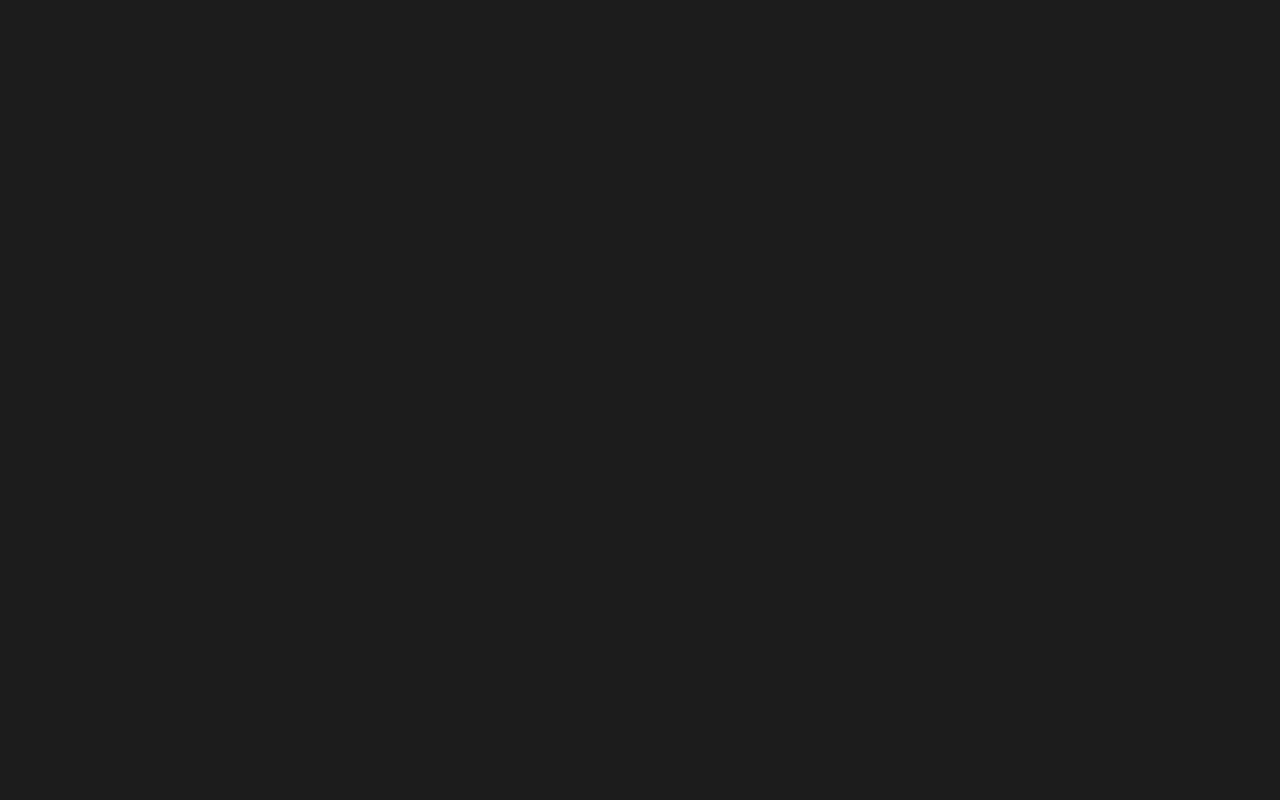
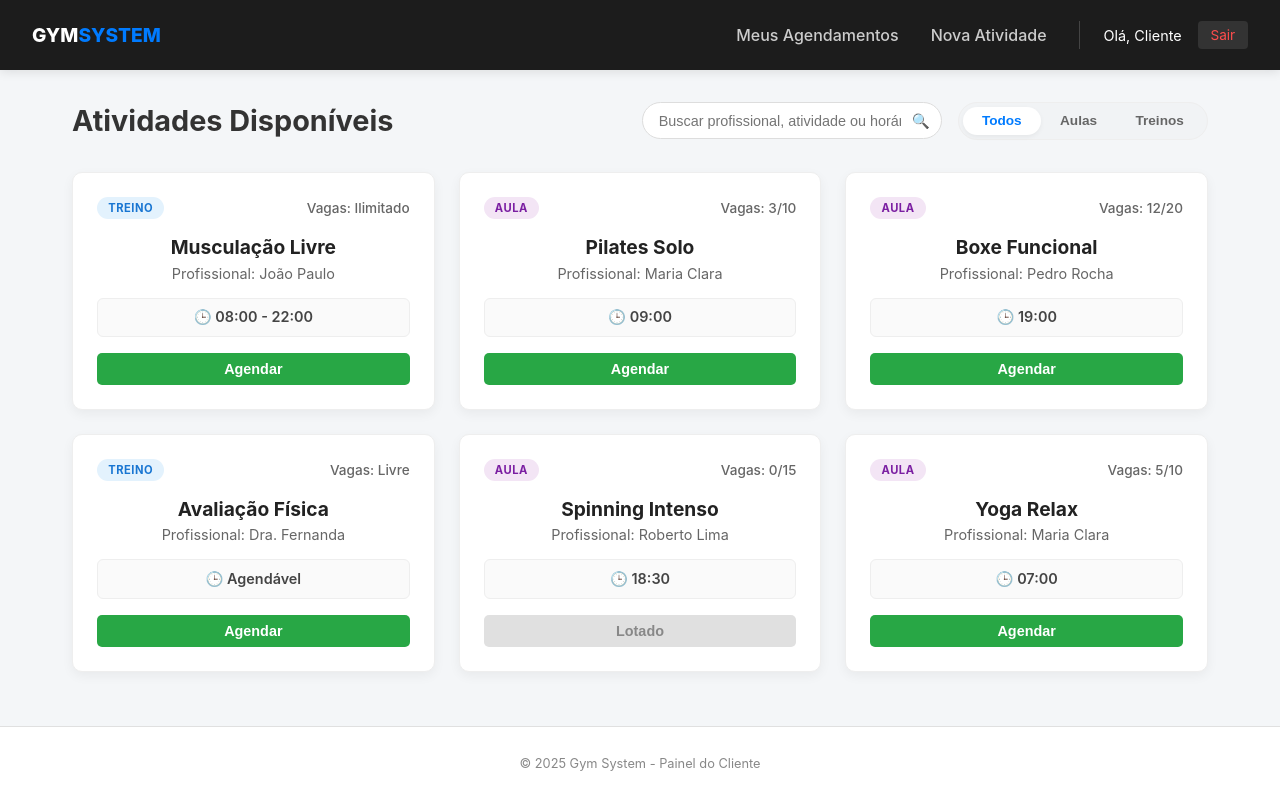
Before and after one commit to AlencarAvelar/gym-system, a React (Create React App) app in the folder CodigoFonte/front/: page /dashboard/atividades in a window 1280 px wide. Before the commit this address had no page. Built offline with nearby package versions, Linux system fonts and the light colour scheme.

Commit message:
feat: Adiciona tela de Consultar Atividades

```diff
--- a/CodigoFonte/front/src/App.js
+++ b/CodigoFonte/front/src/App.js
@@ -9,7 +9,10 @@ import DashboardLayout from './layouts/DashboardLayout'; // <-- Importe o novo l
 // Pages Públicas
 import Login from './pages/Login/Login';
 import PasswordRecovery from './pages/PasswordRecovery/PasswordRecovery';
+
+// Page Cliente
 import MyAppointments from './pages/ClientDashboard/MyAppointments/MyAppointments';
+import AvailableActivities from './pages/ClientDashboard/AvailableActivities/AvailableActivities';
 
 import './App.css';
 
@@ -48,6 +51,8 @@ function App() {
 
             {/* Esta será a página inicial do painel (/dashboard) */}
             <Route index element={<MyAppointments />} />
+            {/* NOVA ROTA ADICIONADA: */}
+            <Route path="atividades" element={<AvailableActivities />} />
 
             {/* Outras páginas internas virão aqui depois, ex: */}
             {/* <Route path="atividades" element={<Atividades />} /> */}
--- /dev/null
+++ b/CodigoFonte/front/src/pages/ClientDashboard/AvailableActivities/AvailableActivities.css
@@ -0,0 +1,212 @@
+/* Container principal da página */
+.activities-container {
+  width: 100%;
+}
+
+/* Cabeçalho da página (Título + Filtros) */
+.page-header {
+  display: flex;
+  justify-content: space-between;
+  align-items: center;
+  margin-bottom: 2rem;
+  flex-wrap: wrap; /* Permite quebrar linha em telas menores */
+  gap: 1.5rem;
+}
+
+.page-header h1 {
+  font-size: 1.8rem;
+  color: #333;
+  margin: 0;
+}
+
+/* --- Wrapper dos Filtros (Busca + Botões) --- */
+.filters-wrapper {
+  display: flex;
+  gap: 1rem;
+  align-items: center;
+  flex-wrap: wrap;
+}
+
+/* --- Barra de Busca --- */
+.search-box {
+  position: relative;
+  display: flex;
+  align-items: center;
+  width: 300px; /* Largura fixa para a busca */
+}
+
+.search-box input {
+  width: 100%;
+  padding: 0.6rem 2.5rem 0.6rem 1rem; /* Espaço extra na direita para o ícone */
+  border: 1px solid #ddd;
+  border-radius: 25px; /* Borda bem redonda (Pill shape) */
+  font-size: 0.9rem;
+  outline: none;
+  transition: all 0.2s;
+  background-color: white;
+}
+
+.search-box input:focus {
+  border-color: #007bff;
+  box-shadow: 0 0 0 3px rgba(0, 123, 255, 0.15);
+}
+
+.search-icon {
+  position: absolute;
+  right: 12px;
+  color: #888;
+  font-size: 0.9rem;
+  pointer-events: none; /* O clique atravessa o ícone */
+}
+
+/* --- Botões de Filtro (Tipo) --- */
+.filter-controls {
+  display: flex;
+  background: #f1f3f5; /* Fundo cinza suave atrás do grupo */
+  padding: 0.25rem;
+  border-radius: 25px; /* Combina com a busca */
+  border: 1px solid #eee;
+}
+
+.filter-btn {
+  background: transparent;
+  border: none;
+  padding: 0.4rem 1.2rem;
+  border-radius: 20px;
+  cursor: pointer;
+  color: #666;
+  font-weight: 600;
+  font-size: 0.85rem;
+  transition: all 0.2s;
+}
+
+.filter-btn:hover {
+  color: #333;
+  background-color: rgba(0,0,0,0.05);
+}
+
+.filter-btn.active {
+  background-color: #fff;
+  background: #fff;
+  color: #007bff;
+  box-shadow: 0 2px 5px rgba(0,0,0,0.05);
+}
+
+/* --- Grid de Cards --- */
+.activities-grid {
+  display: grid;
+  /* Responsivo: Colunas automáticas com largura mínima de 280px */
+  grid-template-columns: repeat(auto-fill, minmax(280px, 1fr));
+  gap: 1.5rem;
+}
+
+/* O Card Individual */
+.activity-card {
+  background: white;
+  border-radius: 10px;
+  padding: 1.5rem;
+  box-shadow: 0 4px 12px rgba(0,0,0,0.05);
+  border: 1px solid #eee;
+  display: flex;
+  flex-direction: column;
+  gap: 1rem;
+  transition: transform 0.2s, box-shadow 0.2s;
+}
+
+.activity-card:hover {
+  transform: translateY(-4px);
+  box-shadow: 0 8px 20px rgba(0,0,0,0.1);
+}
+
+/* Header do Card */
+.card-header {
+  display: flex;
+  justify-content: space-between;
+  align-items: center;
+  font-size: 0.8rem;
+}
+
+.tag {
+  padding: 0.25rem 0.7rem;
+  border-radius: 20px;
+  text-transform: uppercase;
+  font-weight: 700;
+  font-size: 0.7rem;
+  letter-spacing: 0.5px;
+}
+
+.tag.treino { background-color: #e3f2fd; color: #1976d2; }
+.tag.aula { background-color: #f3e5f5; color: #7b1fa2; }
+
+.vacancies-info {
+  color: #666;
+  font-size: 0.85rem;
+  font-weight: 500;
+}
+
+/* Corpo do Card */
+.card-body h3 {
+  margin: 0;
+  font-size: 1.2rem;
+  color: #222;
+  line-height: 1.3;
+}
+
+.professional {
+  color: #666;
+  margin: 0.3rem 0 1rem 0;
+  font-size: 0.9rem;
+}
+
+.time-badge {
+  background-color: #fafafa;
+  border: 1px solid #eee;
+  padding: 0.6rem;
+  border-radius: 6px;
+  text-align: center;
+  font-weight: 600;
+  color: #444;
+  font-size: 0.9rem;
+}
+
+/* Ações (Botão de Agendar) */
+.card-actions {
+  margin-top: auto; /* Empurra para o fundo */
+}
+
+.btn-schedule {
+  width: 100%;
+  padding: 0.8rem;
+  border: none;
+  border-radius: 6px;
+  background-color: #28a745; /* Verde sucesso */
+  color: white;
+  font-weight: 600;
+  font-size: 0.95rem;
+  cursor: pointer;
+  transition: background 0.2s;
+}
+
+.btn-schedule:hover {
+  background-color: #218838;
+}
+
+/* Estado de Lotado/Desabilitado */
+.btn-schedule:disabled {
+  background-color: #e0e0e0;
+  color: #888;
+  cursor: not-allowed;
+}
+
+/* Mensagem de "Sem Resultados" */
+.no-results {
+  grid-column: 1 / -1; /* Ocupa a linha inteira do grid */
+  text-align: center;
+  background-color: #f8f9fa;
+  padding: 3rem;
+  border-radius: 10px;
+  color: #666;
+  font-size: 1.1rem;
+  font-style: italic;
+  border: 2px dashed #dee2e6;
+}
--- /dev/null
+++ b/CodigoFonte/front/src/pages/ClientDashboard/AvailableActivities/AvailableActivities.js
@@ -0,0 +1,154 @@
+import React, { useState } from 'react';
+import './AvailableActivities.css';
+
+function AvailableActivities() {
+  // --- MOCK DATA ---
+  const allActivities = [
+    {
+      id: 101,
+      name: "Musculação Livre",
+      type: "Treino",
+      professional: "João Paulo",
+      time: "08:00 - 22:00",
+      vacancies: "Ilimitado"
+    },
+    {
+      id: 102,
+      name: "Pilates Solo",
+      type: "Aula",
+      professional: "Maria Clara",
+      time: "09:00",
+      vacancies: "3/10"
+    },
+    {
+      id: 103,
+      name: "Boxe Funcional",
+      type: "Aula",
+      professional: "Pedro Rocha",
+      time: "19:00",
+      vacancies: "12/20"
+    },
+    {
+      id: 104,
+      name: "Avaliação Física",
+      type: "Treino",
+      professional: "Dra. Fernanda",
+      time: "Agendável",
+      vacancies: "Livre"
+    },
+    {
+      id: 105,
+      name: "Spinning Intenso",
+      type: "Aula",
+      professional: "Roberto Lima",
+      time: "18:30",
+      vacancies: "0/15"
+    },
+    {
+      id: 106,
+      name: "Yoga Relax",
+      type: "Aula",
+      professional: "Maria Clara",
+      time: "07:00",
+      vacancies: "5/10"
+    }
+  ];
+
+  // Estados dos Filtros
+  const [typeFilter, setTypeFilter] = useState('Todos');
+  const [searchTerm, setSearchTerm] = useState(''); // Novo: Busca por texto
+
+  // Lógica de Filtragem Combinada
+  const filteredActivities = allActivities.filter(activity => {
+    // 1. Verifica o Tipo
+    const matchesType = typeFilter === 'Todos' || activity.type === typeFilter;
+
+    // 2. Verifica a Busca (Nome da Atividade OU Nome do Profissional OU Horário)
+    const searchLower = searchTerm.toLowerCase();
+    const matchesSearch =
+      activity.name.toLowerCase().includes(searchLower) ||
+      activity.professional.toLowerCase().includes(searchLower) ||
+      activity.time.toLowerCase().includes(searchLower);
+
+    // Retorna verdadeiro apenas se passar nos DOIS testes
+    return matchesType && matchesSearch;
+  });
+
+  return (
+    <div className="activities-container">
+      <div className="page-header">
+        <h1>Atividades Disponíveis</h1>
+
+        <div className="filters-wrapper">
+          {/* Filtro de Texto (Busca) */}
+          <div className="search-box">
+            <input
+              type="text"
+              placeholder="Buscar profissional, atividade ou horário..."
+              value={searchTerm}
+              onChange={(e) => setSearchTerm(e.target.value)}
+            />
+            <span className="search-icon">🔍</span>
+          </div>
+
+          {/* Filtro de Tipo (Botões) */}
+          <div className="filter-controls">
+            <button
+              className={typeFilter === 'Todos' ? 'filter-btn active' : 'filter-btn'}
+              onClick={() => setTypeFilter('Todos')}
+            >
+              Todos
+            </button>
+            <button
+              className={typeFilter === 'Aula' ? 'filter-btn active' : 'filter-btn'}
+              onClick={() => setTypeFilter('Aula')}
+            >
+              Aulas
+            </button>
+            <button
+              className={typeFilter === 'Treino' ? 'filter-btn active' : 'filter-btn'}
+              onClick={() => setTypeFilter('Treino')}
+            >
+              Treinos
+            </button>
+          </div>
+        </div>
+      </div>
+
+      <div className="activities-grid">
+        {filteredActivities.length > 0 ? (
+          filteredActivities.map((item) => (
+            <div key={item.id} className="activity-card">
+              <div className="card-header">
+                <span className={`tag ${item.type.toLowerCase()}`}>{item.type}</span>
+                <span className="vacancies-info">Vagas: {item.vacancies}</span>
+              </div>
+
+              <div className="card-body">
+                <h3>{item.name}</h3>
+                <p className="professional">Profissional: {item.professional}</p>
+                <div className="time-badge">
+                  🕒 {item.time}
+                </div>
+              </div>
+
+              <div className="card-actions">
+                <button
+                  className="btn-schedule"
+                  disabled={item.vacancies.startsWith("0/")}
+                >
+                  {item.vacancies.startsWith("0/") ? "Lotado" : "Agendar"}
+                </button>
+              </div>
+            </div>
+          ))
+        ) : (
+          // Feedback visual se não achar nada
+          <p className="no-results">Nenhuma atividade encontrada com esses filtros.</p>
+        )}
+      </div>
+    </div>
+  );
+}
+
+export default AvailableActivities;
```
